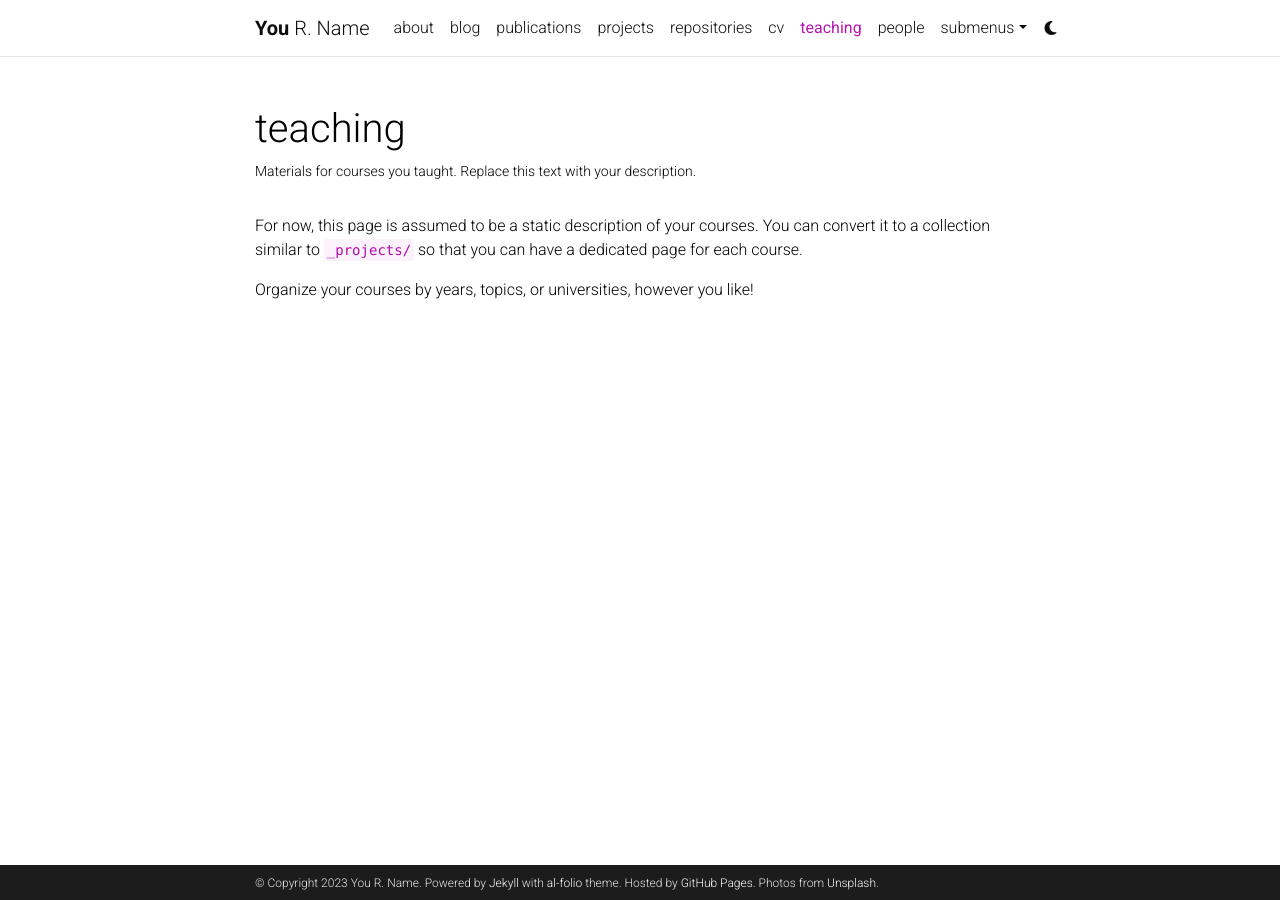
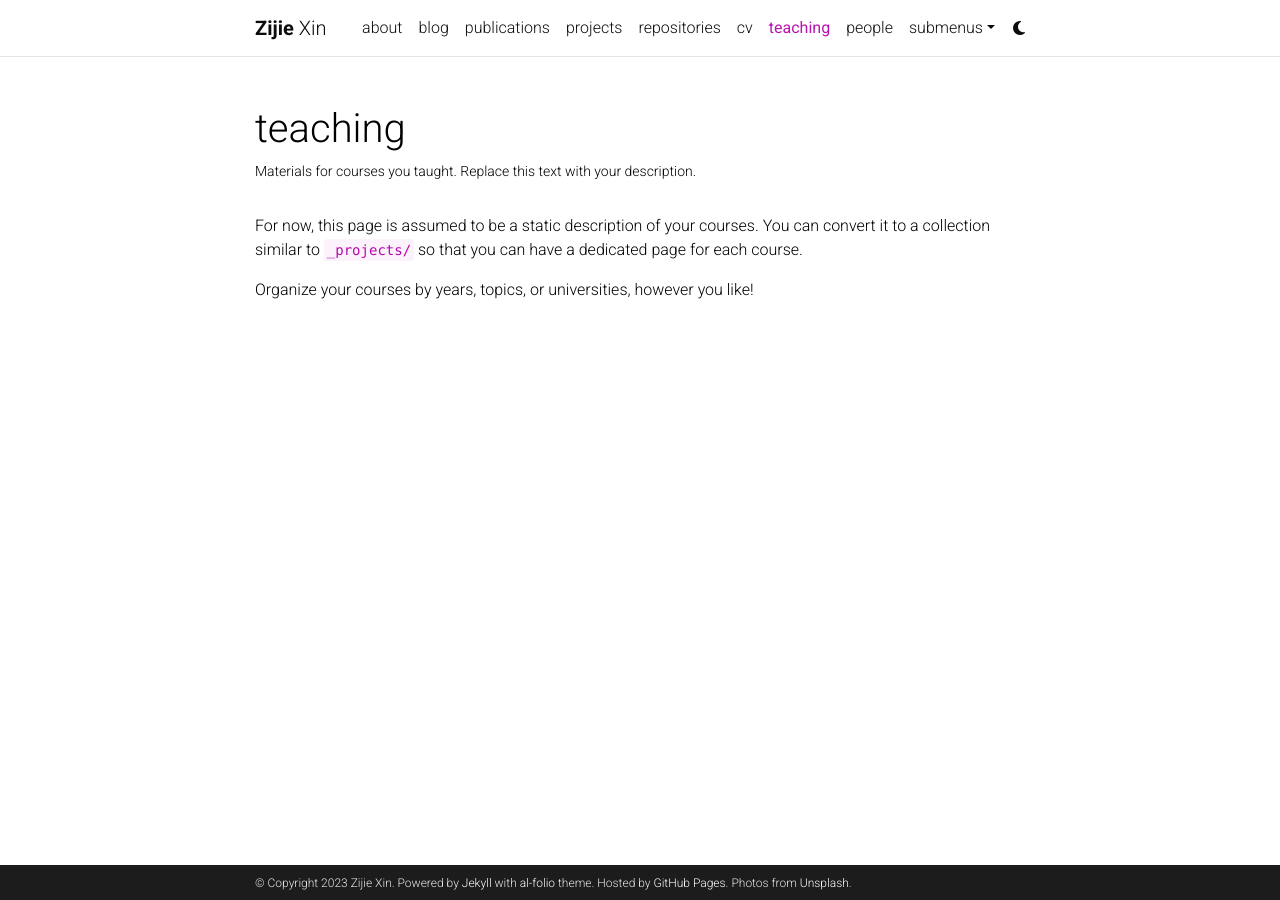
Before and after one commit to xxayt/xxayt.github.io, a Jekyll site: the page built from _pages/teaching.md, in a window 1280 px wide. Built offline with Jekyll 4.4.1, drawn with Linux system fonts in a browser that asks for light colours; comment, search, counter and statistics services are not loaded; a style sheet for code colours, icons or effects is not loaded.

Commit message:
try first

```diff
--- a/_config.yml
+++ b/_config.yml
@@ -3,10 +3,10 @@
 # -----------------------------------------------------------------------------
 
 title: blank # the website title (if blank, full name will be used instead)
-first_name: You
-middle_name: R.
-last_name: Name
-email: you@example.com
+first_name: Zijie
+middle_name:
+last_name: Xin
+email: xxayt3216@gmail.com
 description: > # the ">" symbol means to ignore newlines until "footer_text:"
   A simple, whitespace theme for academics. Based on [*folio](https://github.com/bogoli/-folio) design.
 footer_text: >
@@ -67,7 +67,7 @@
 # Social integration
 # -----------------------------------------------------------------------------
 
-github_username: # your GitHub user name
+github_username: xxayt
 gitlab_username: # your GitLab user name
 twitter_username: # your Twitter handle
 mastodon_username: # your mastodon instance+username in the format instance.tld/@username
```
Also changed, not shown: _pages/about.md (+4 -0 lines).
